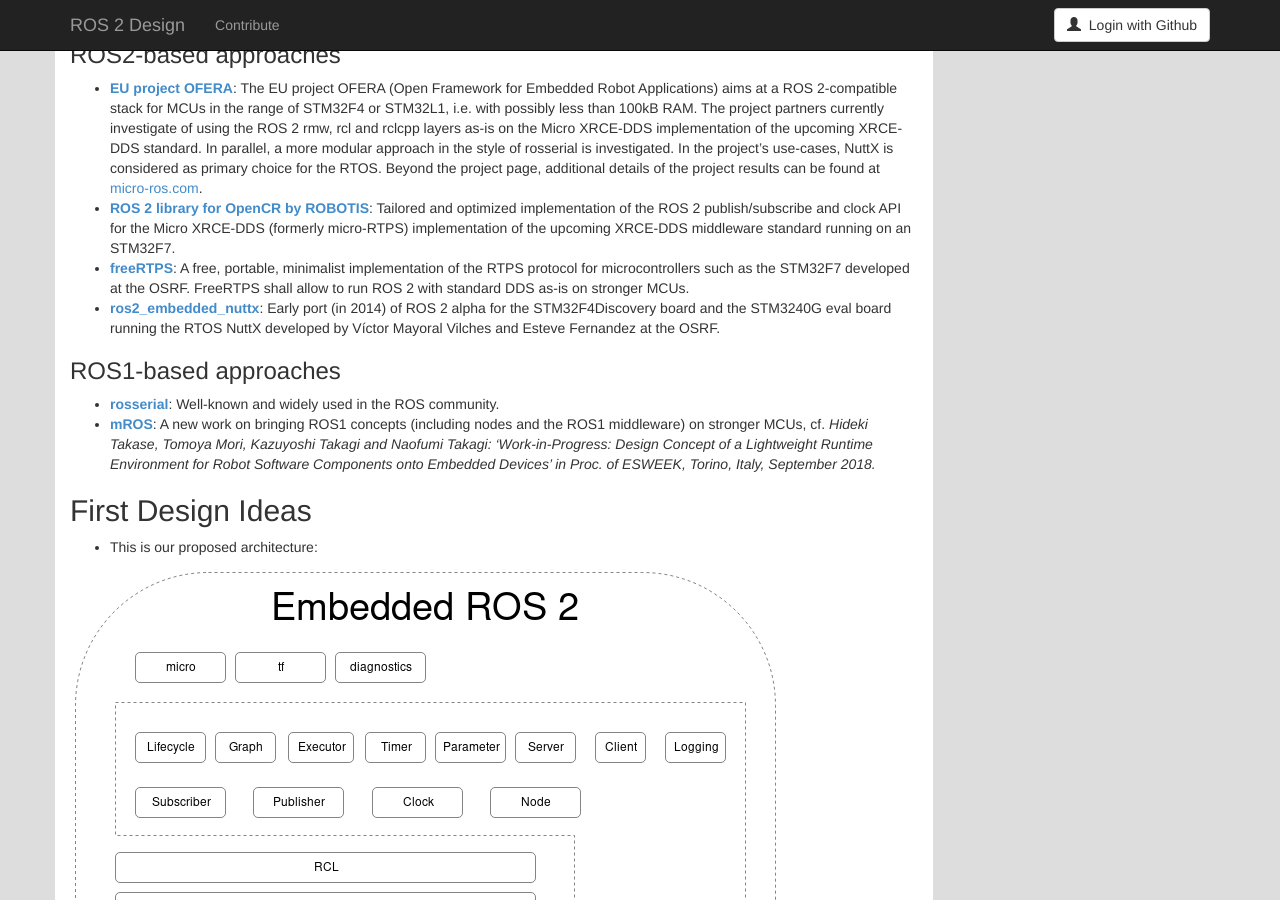
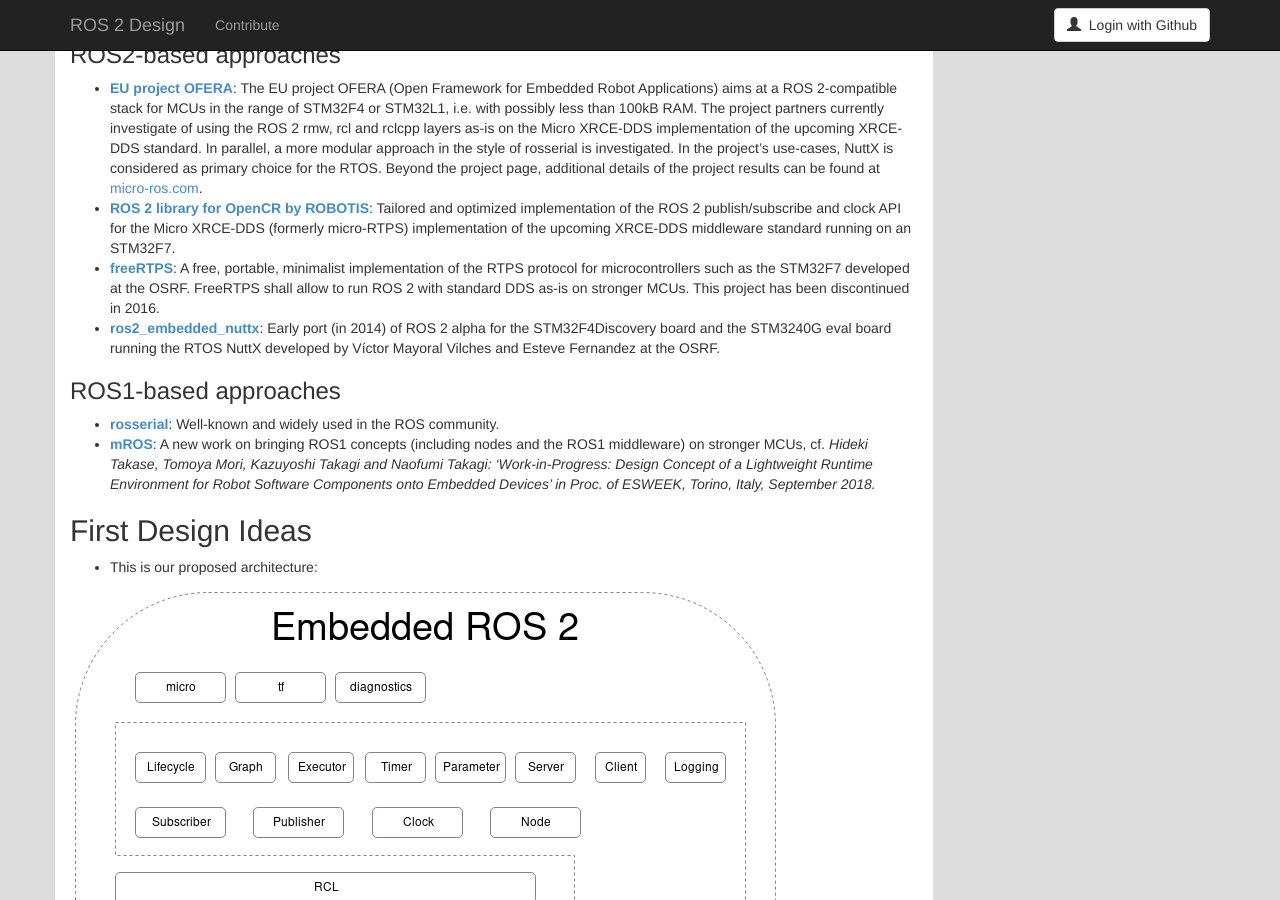
Before and after one commit to ros2/design, a Jekyll site: the page built from articles/embedded.md, in a window 1280 px wide and 900 px high, scrolled down 2235 px. Built offline with Jekyll 4.4.1, drawn with Linux system fonts in a browser that asks for light colours; nearby versions of some CDN libraries.

Commit message:
Notice on the fact that freeRTPS has obviously been discontinued in 2016.

```diff
--- a/articles/embedded.md
+++ b/articles/embedded.md
@@ -75,7 +75,7 @@
 
 *   [**ROS 2 library for OpenCR by ROBOTIS**](https://github.com/ROBOTIS-GIT/OpenCR/tree/feature-ros2-micrortps/arduino/opencr_arduino/opencr/libraries/ROS2): Tailored and optimized implementation of the ROS 2 publish/subscribe and clock API for the Micro XRCE-DDS (formerly micro-RTPS) implementation of the upcoming XRCE-DDS middleware standard running on an STM32F7.
 
-*   [**freeRTPS**](https://github.com/ros2/freertps): A free, portable, minimalist implementation of the RTPS protocol for microcontrollers such as the STM32F7 developed at the OSRF. FreeRTPS shall allow to run ROS 2 with standard DDS as-is on stronger MCUs.
+*   [**freeRTPS**](https://github.com/ros2/freertps): A free, portable, minimalist implementation of the RTPS protocol for microcontrollers such as the STM32F7 developed at the OSRF. FreeRTPS shall allow to run ROS 2 with standard DDS as-is on stronger MCUs. This project has been discontinued in 2016.
 
 *   [**ros2_embedded_nuttx**](https://github.com/ros2/ros2_embedded_nuttx): Early port (in 2014) of ROS 2 alpha for the STM32F4Discovery board and the STM3240G eval board running the RTOS NuttX developed by Víctor Mayoral Vilches and Esteve Fernandez at the OSRF.
 
```
